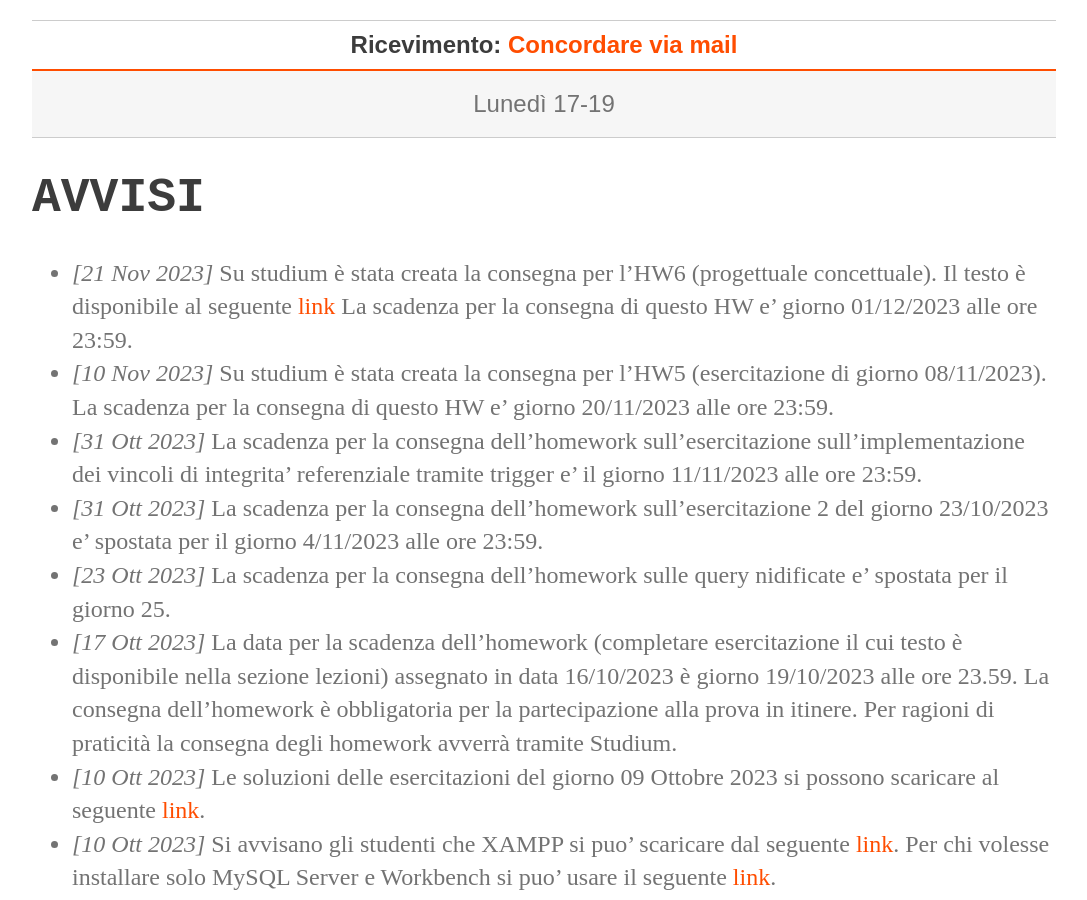
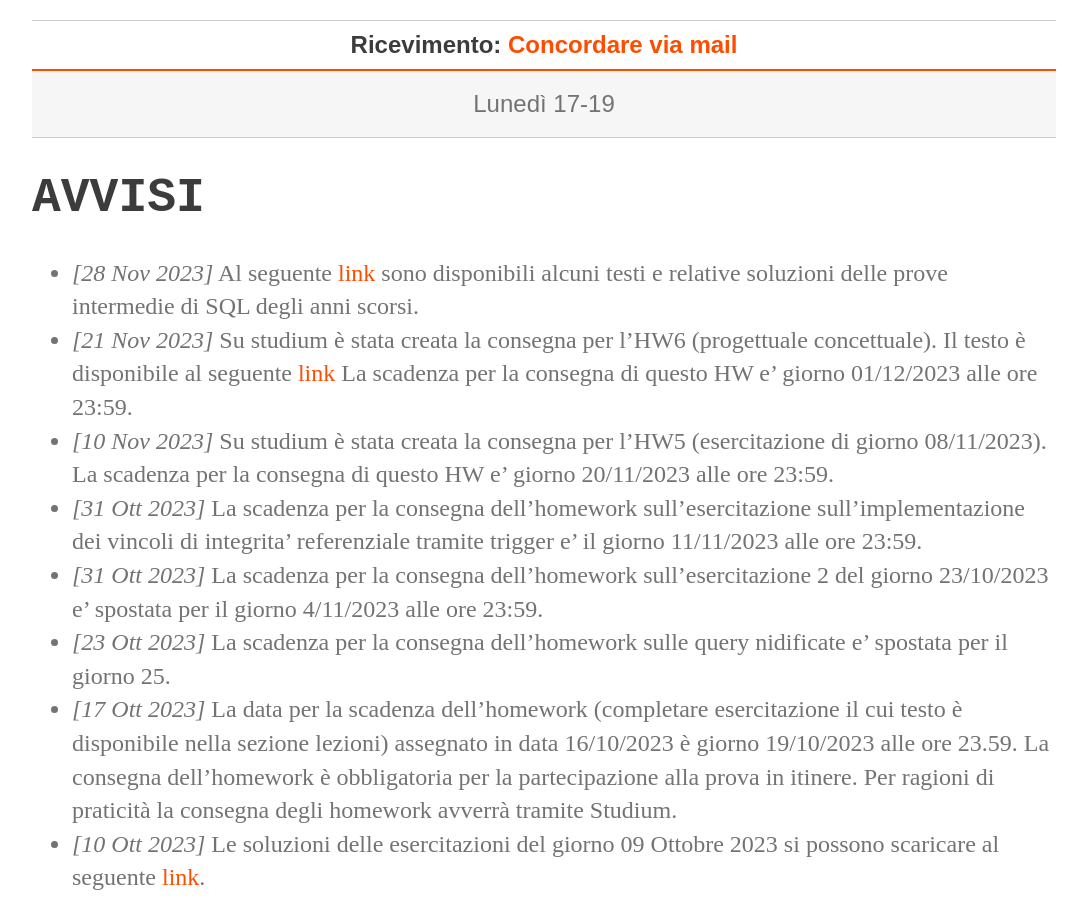
Before and after one commit to perceivelab/database-course, a Jekyll site: the page built from index.md, in a window 1280 px wide and 900 px high, scrolled down 440 px. Shown: the whole window, without its empty margins (96-1183 px from the left). Built offline with Jekyll 4.4.1, drawn with Linux system fonts in a browser that asks for light colours.

Commit message:
Update index.md

```diff
--- a/index.md
+++ b/index.md
@@ -20,6 +20,7 @@ layout: default
 
 
 # AVVISI
+- *[28 Nov 2023]* Al seguente [link](https://drive.google.com/file/d/1SKFW3eZT4eWaFEGpLWVNa1bgKL_qHsxg/view?usp=sharing) sono disponibili alcuni testi e relative soluzioni delle prove intermedie di SQL degli anni scorsi.
 - *[21 Nov 2023]* Su studium è stata creata la consegna per l'HW6 (progettuale concettuale). Il testo è disponibile al seguente [link](https://drive.google.com/file/d/1Zqa9cG7AU2IWQW-qrpkerJSD9imdf0Y9/view) La scadenza per la consegna di questo HW e' giorno 01/12/2023 alle ore 23:59.
 - *[10 Nov 2023]* Su studium è stata creata la consegna per l'HW5 (esercitazione di giorno 08/11/2023). La scadenza per la consegna di questo HW e' giorno 20/11/2023 alle ore 23:59.
 - *[31 Ott 2023]* La scadenza per la consegna dell'homework sull'esercitazione sull'implementazione dei vincoli di integrita' referenziale tramite trigger e' il giorno 11/11/2023 alle ore 23:59.
```
